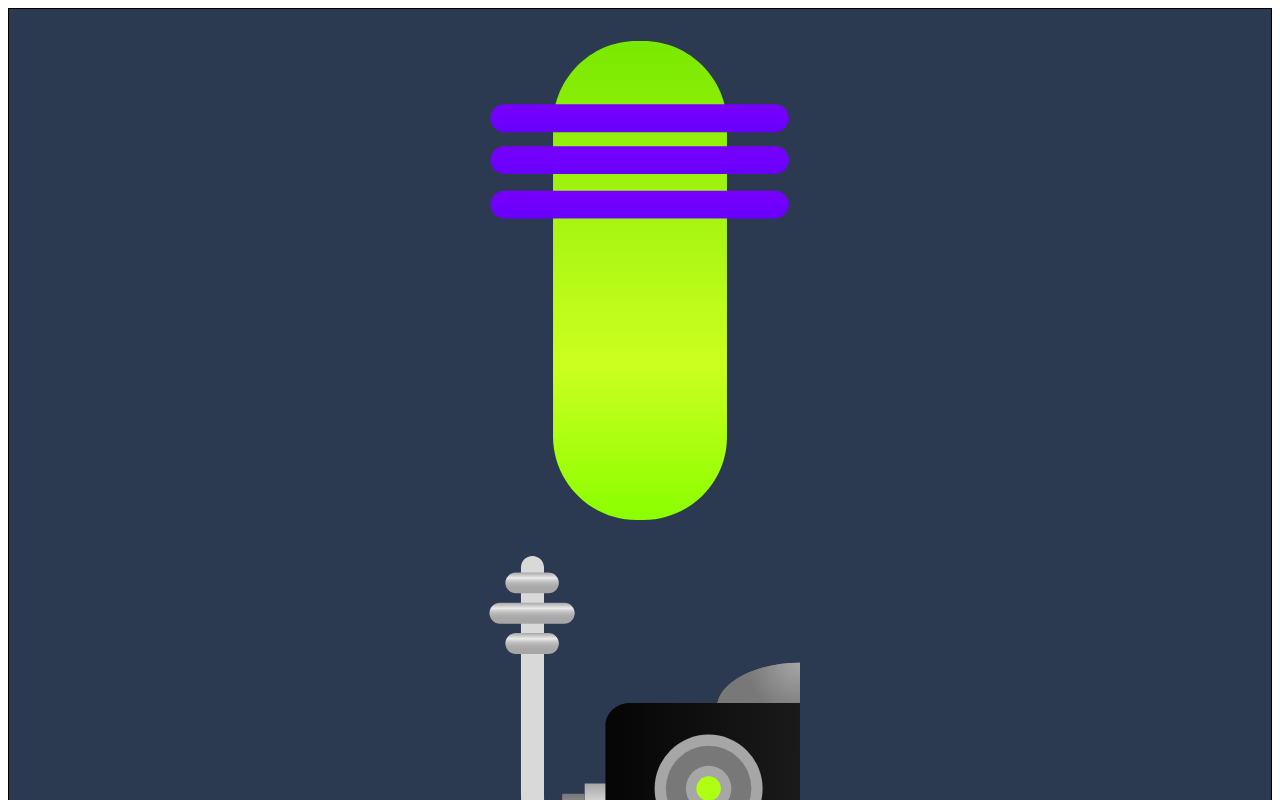
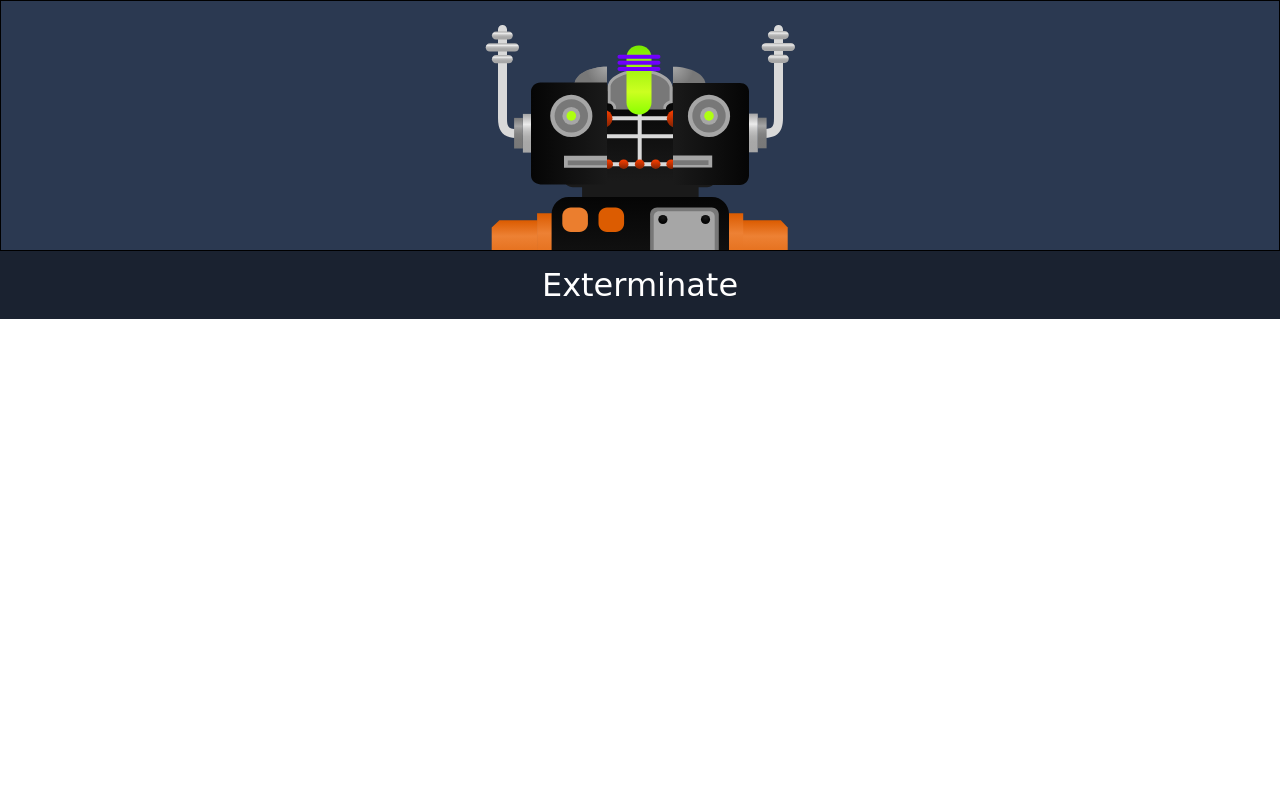
Before and after one commit to evanthefive/dsn1674-assignment-6, a plain HTML site: page index.html in a window 1280 px wide. Shown: the top 800 px of the page. Drawn offline with Linux system fonts and the light colour scheme; a web font is replaced by a local one.

Commit message:
Finished html and css

```diff
--- a/css/main.css
+++ b/css/main.css
@@ -17,3 +17,73 @@ div{
 	width: 320px;
 	margin: 0 auto;
 }
+
+img{
+	width: 100%;
+}
+
+.robotleft{
+	width: 125px;
+	position: absolute;
+	top: 1.6em;
+	left: 2.2em;
+	transition: all 200ms linear;
+}
+
+header:hover .l{
+	top: 1.5em;
+	left: 0.1em;
+}
+
+.robotright{
+	width: 125px;
+	position: absolute;
+	top: 1.6em;
+	right: 2.2em;
+	transition: all 200ms linear;
+}
+
+header:hover .r{
+	top: 1.5em;
+	right: 0.1em;
+}
+
+.robotbrain{
+	width: 46px;
+	position: absolute;
+	top: 4em;
+	left: 8.5em;
+	transition: all 200ms linear;
+}
+
+header:hover .b{
+	top: 2.5em;
+	left: 8.5em;
+}
+
+.robotbody{
+	width: 320px;
+	padding-top: 4em;
+	margin: 0;
+	display: block;
+}
+
+footer{
+	background-color: #1a2230;
+	padding-top: 15px;
+	padding-bottom: 15px;
+	margin: 0;
+}
+
+p{
+	color: white;
+	font-family: 'Contrail One', cursive;
+	text-align: center;
+	font-size: 2em;
+	margin: 0;
+}
+
+body{
+	margin: 0;
+	padding: 0;
+}
--- a/index.html
+++ b/index.html
@@ -2,7 +2,7 @@
 <html lang="en-ca">
 <head>
 	<meta charset="utf-8">
-	<title>Exterminate</title>
+	<title>Banner</title>
 	<meta name="viewport" content="width=device-width", intial-scale="1">
 	<link href="css/main.css" rel="stylesheet">
 	<link href='http://fonts.googleapis.com/css?family=Contrail+One' rel='stylesheet' type='text/css'>
@@ -11,9 +11,9 @@
 
 	<header>
 		<div>
-			<img class="robotbrain" src="images/robot-brain.svg" alt="">
-			<img class="robotlefthead" src="images/robot-head-left.svg" alt="">
-			<img class="robotrighthead" src="images/robot-head-right.svg" alt="">
+			<img class="robotbrain b" src="images/robot-brain.svg" alt="">
+			<img class="robotleft l" src="images/robot-head-left.svg" alt="">
+			<img class="robotright r" src="images/robot-head-right.svg" alt="">
 			<img class="robotbody" src="images/robot-body.svg" alt="">
 		</div>
 	</header>
```
